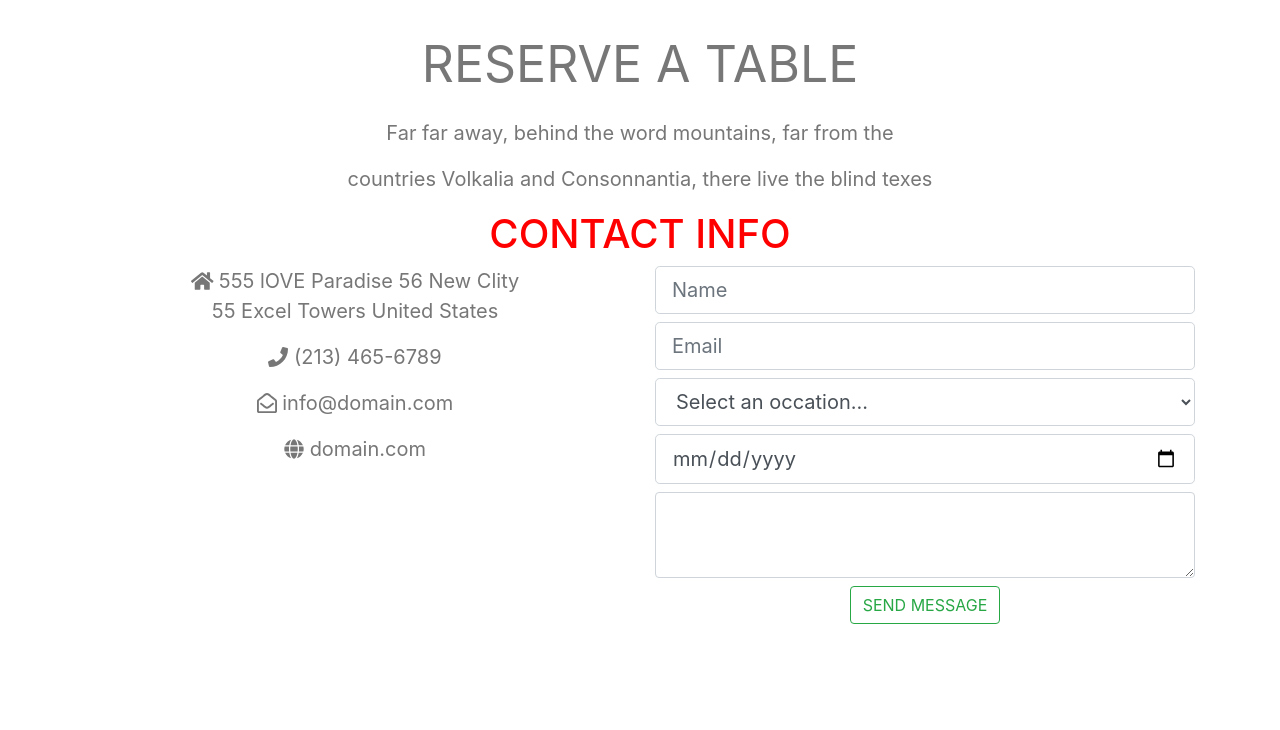
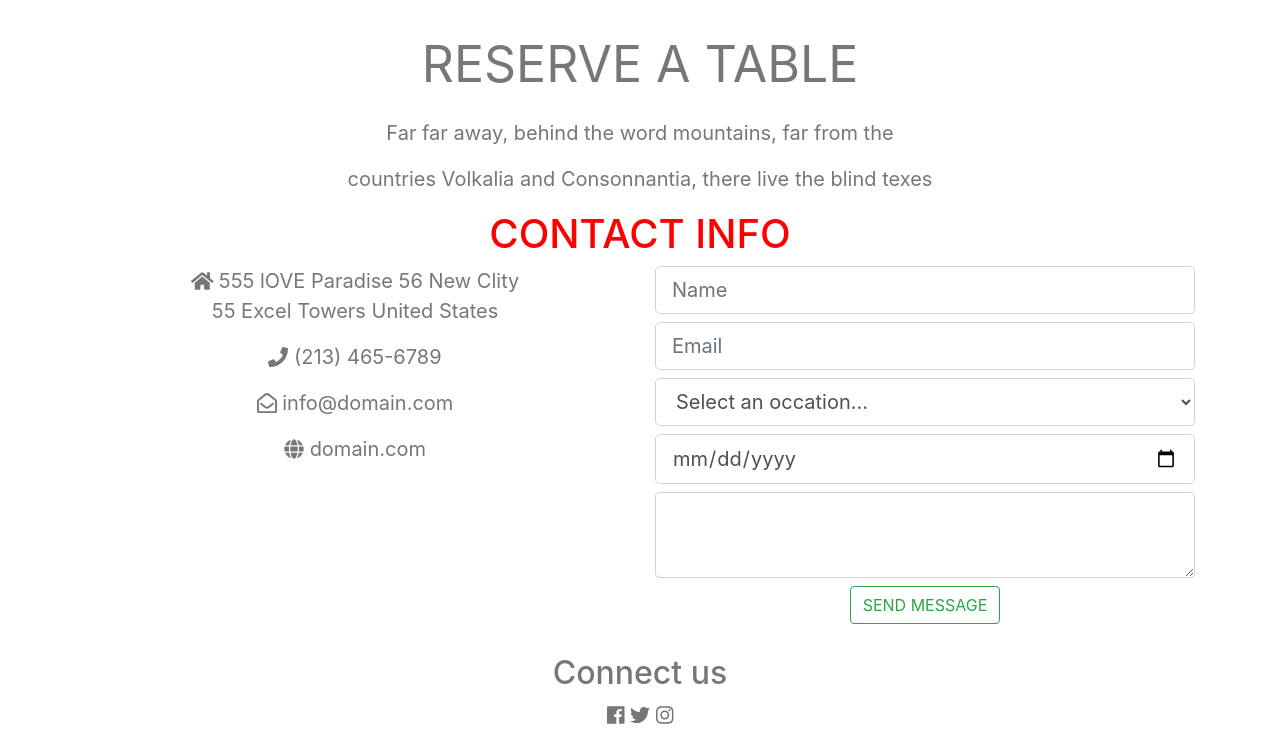
Before and after one commit to YakubuAmidu/lassy-cafe, a website: page index.html in a window 1280 px wide. Shown: the part 4955-5685 px from the top of the page. Before the commit the page ends 5609 px from the top, so only its background shows below. Drawn offline with nearby package versions, Linux system fonts and the light colour scheme.

Commit message:
Commiting changes

```diff
--- a/index.html
+++ b/index.html
@@ -378,5 +378,14 @@
 </div>
 </div>
 
+<div class="Social-media">
+  <h2>Connect us</h2>
+  <div class="Social-icons">
+    <i class="fab fa-facebook"></i>
+    <i class="fab fa-twitter"></i>
+    <i class="fab fa-instagram"></i>
+  </div>
+</div>
+
     </body>
 </html>
```
